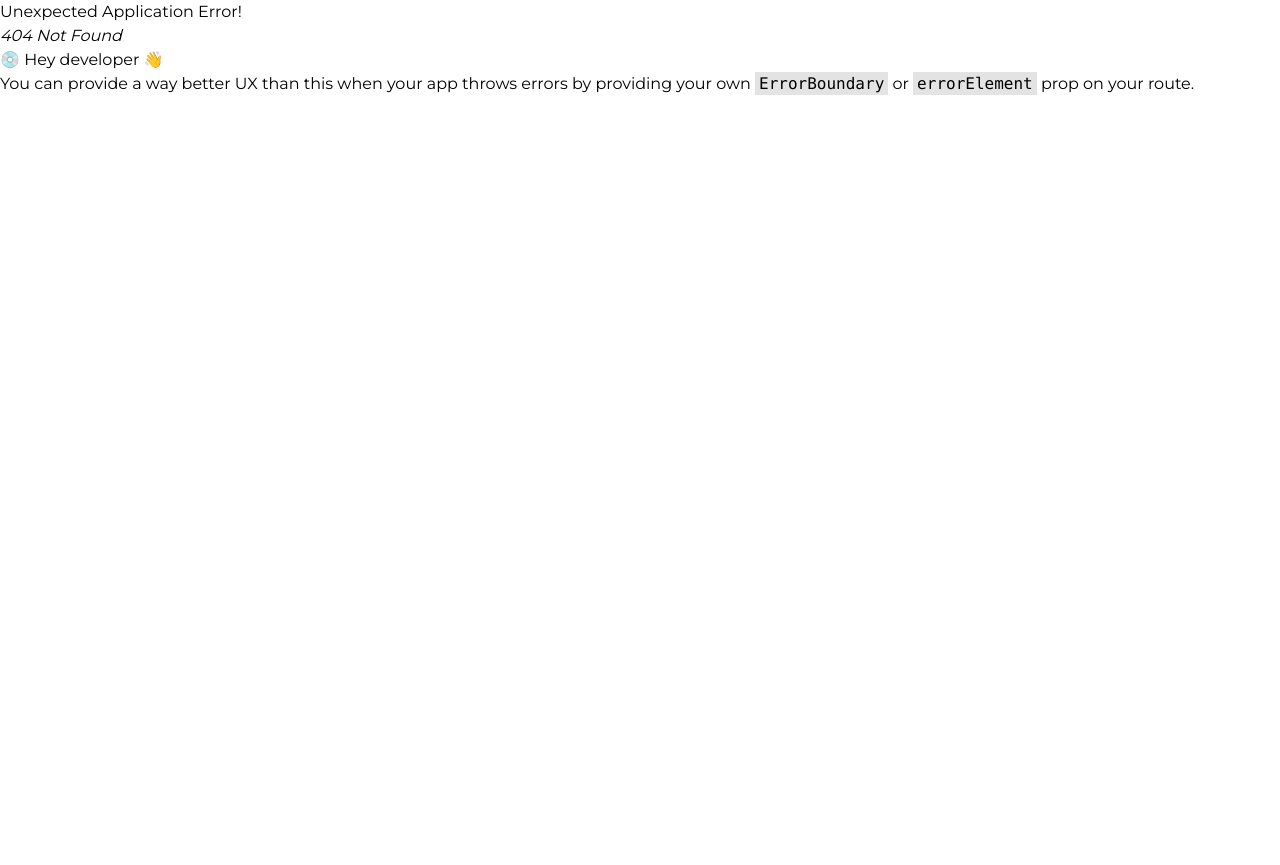
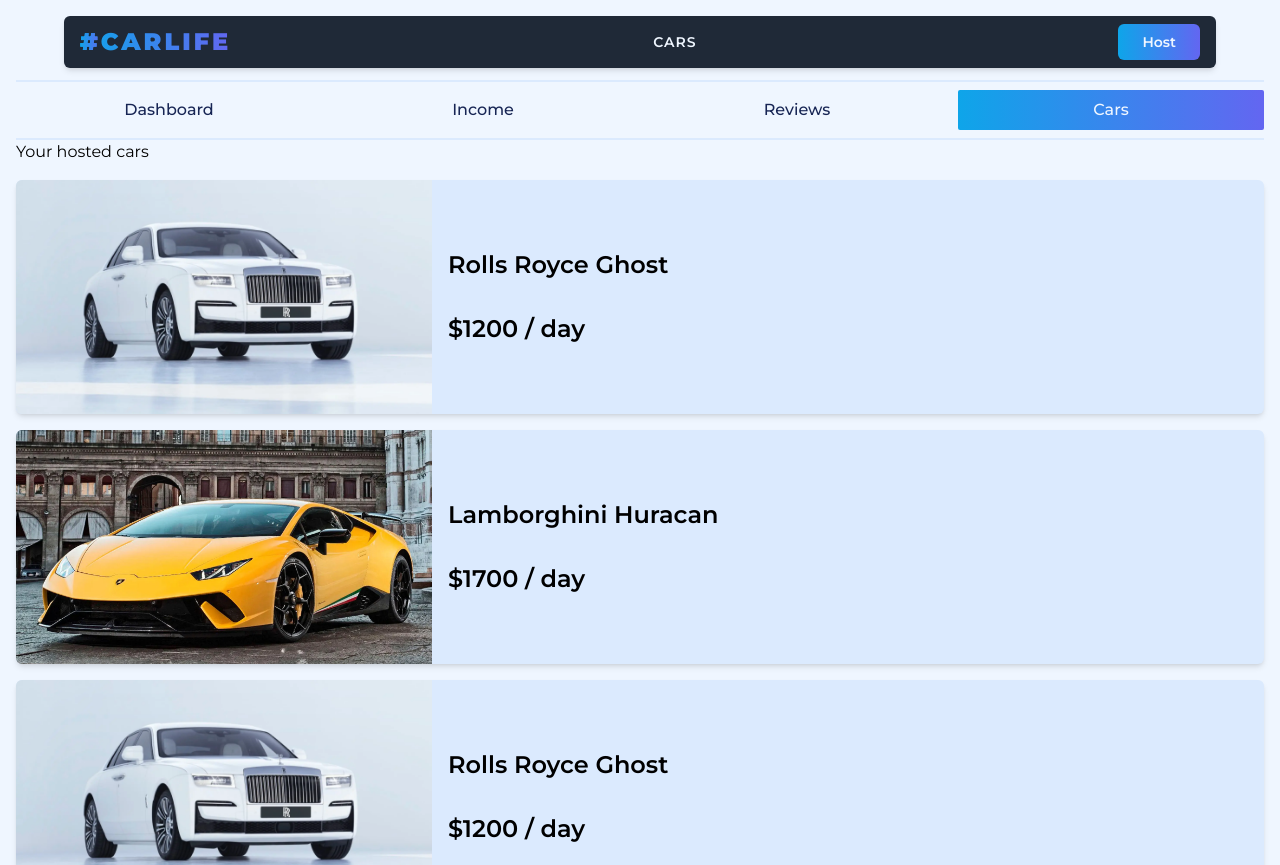
Before and after one commit to GlenKurio/carlife, a React (Vite) app: page /host/cars in a window 1280 px wide. Before the commit this address had no page. Shown: the top 865 px of the page. Before the commit the page ends 800 px from the top, so only its background shows below. Built offline with nearby package versions, Linux system fonts and the light colour scheme.

Commit message:
host layout and undelying pages

```diff
--- a/src/App.jsx
+++ b/src/App.jsx
@@ -12,6 +12,11 @@
 import Dashboard from "./pages/Host/Dashboard";
 import Income from "./pages/Host/Income";
 import Reviews from "./pages/Host/Reviews";
+import HostedCars from "./pages/Host/HostedCars/HostedCars";
+import HostedCarDetailsLayout from "./pages/Host/HostedCars/HostedCarDetails/HostedCarDetailsLayout";
+import Details from "./pages/Host/HostedCars/HostedCarDetails/Details";
+import Pricing from "./pages/Host/HostedCars/HostedCarDetails/Pricing";
+import Photos from "./pages/Host/HostedCars/HostedCarDetails/Photos";
 const router = createBrowserRouter(
   createRoutesFromElements(
     <Route path="/" element={<AppLayout />}>
@@ -22,6 +27,12 @@
         <Route index element={<Dashboard />} />
         <Route path="income" element={<Income />} />
         <Route path="reviews" element={<Reviews />} />
+        <Route path="cars" element={<HostedCars />} />
+        <Route path="cars/:id" element={<HostedCarDetailsLayout />}>
+          <Route index element={<Details />} />
+          <Route path="pricing" element={<Pricing />} />
+          <Route path="photos" element={<Photos />} />
+        </Route>
       </Route>
     </Route>
   )
--- a/src/components/layouts/AppLayout/Navbar.jsx
+++ b/src/components/layouts/AppLayout/Navbar.jsx
@@ -1,4 +1,4 @@
-import { Link } from "react-router-dom";
+import { Link, NavLink } from "react-router-dom";
 
 const navigation = [{ name: "Cars", href: "/cars", current: true }];
 
@@ -18,13 +18,17 @@
       </div>
       <ul className="flex gap-4 mx-auto">
         {navigation.map((item, idx) => (
-          <li
-            key={idx}
-            className="text-blue-50 hover:text-blue-500 font-[600] tracking-[1px] transition-all duration-200 text-sm  cursor-pointer uppercase "
-          >
-            <Link to={item.href} className="md:p-2">
+          <li key={idx} className="">
+            <NavLink
+              to={item.href}
+              className={({ isActive }) =>
+                isActive
+                  ? " text-blue-500 font-[600] tracking-[1px] text-sm  cursor-pointer uppercase md:p-2"
+                  : "text-blue-50 hover:text-blue-500 font-[600] tracking-[1px] transition-all duration-200 text-sm  cursor-pointer uppercase md:p-2"
+              }
+            >
               {item.name}
-            </Link>
+            </NavLink>
           </li>
         ))}
       </ul>
--- a/src/components/layouts/HostLayout/HostNav.jsx
+++ b/src/components/layouts/HostLayout/HostNav.jsx
@@ -13,20 +13,24 @@
     name: "Reviews",
     to: "reviews",
   },
+  {
+    name: "Cars",
+    to: "cars",
+  },
 ];
 
 function HostNav() {
   return (
-    <nav className="w-full border-t-[2px] border-solid border-blue-600  overflow-hidden">
-      <ul className="flex justify-between ">
+    <nav className="w-full py-2 border-y-2 border-blue-100 overflow-hidden mx-auto">
+      <ul className="grid grid-cols-2 md:grid-cols-4 justify-center gap-2">
         {hostLinks.map((link, idx) => (
           <li className="w-full text-center " key={idx}>
             <NavLink
               end
               className={({ isActive }) =>
                 isActive
-                  ? "p-2 w-full  inline-block font-medium text-blue-600 hover:text-blue-600 border-b-[2px]  border-blue-600"
-                  : "p-2 w-full  inline-block font-medium text-blue-950 hover:text-blue-600 border-b-[2px] border-transparent hover:border-b-[2px] hover:border-blue-600"
+                  ? "p-2 w-full  inline-block font-medium text-blue-50  border-blue-600 bg-gradient-to-r from-sky-500 to-indigo-500 rounded-sm"
+                  : "p-2 w-full  inline-block font-medium text-blue-950 hover:text-blue-50 hover:bg-gradient-to-r from-sky-500 to-indigo-500 rounded-sm"
               }
               to={link.to}
             >
--- /dev/null
+++ b/src/pages/Host/HostedCars/HostedCarDetails/CarDetailsNav.jsx
@@ -0,0 +1,33 @@
+import { NavLink } from "react-router-dom";
+
+const detailsLinks = [
+  { name: "Details", to: "." },
+  { name: "Pricing", to: "pricing" },
+  { name: "Photos", to: "photos" },
+];
+
+function CarDetailsNav() {
+  return (
+    <nav className="">
+      <ul className="flex items-center justify-between ">
+        {detailsLinks.map((link) => (
+          <li>
+            <NavLink
+              to={link.to}
+              end
+              className={({ isActive }) =>
+                isActive
+                  ? "p-2 w-full  inline-block font-medium text-blue-50  border-blue-600 bg-gradient-to-r from-sky-500 to-indigo-500 rounded-sm"
+                  : "p-2 w-full  inline-block font-medium text-blue-950 hover:text-blue-50 hover:bg-gradient-to-r from-sky-500 to-indigo-500 rounded-sm"
+              }
+            >
+              {link.name}
+            </NavLink>
+          </li>
+        ))}
+      </ul>
+    </nav>
+  );
+}
+
+export default CarDetailsNav;
--- /dev/null
+++ b/src/pages/Host/HostedCars/HostedCarDetails/Details.jsx
@@ -0,0 +1,5 @@
+function Details() {
+  return <div>Details will be here</div>;
+}
+
+export default Details;
--- /dev/null
+++ b/src/pages/Host/HostedCars/HostedCarDetails/HostedCarDetailsLayout.jsx
@@ -0,0 +1,24 @@
+import { useParams, Outlet, Link } from "react-router-dom";
+import CarDetailsNav from "./CarDetailsNav";
+
+function HostedCarDetailsLayout() {
+  const params = useParams();
+  return (
+    <>
+      <Link
+        to=".."
+        relative="path"
+        className="text-xl font-medium text-blue-600  hover:text-blue-500"
+      >
+        &larr; <span className="hover:underline">Back to all cars</span>
+      </Link>
+      <div className="h-[300px] w-full bg-blue-400">
+        <div>Some car info here</div>
+        <CarDetailsNav carId={params.id} />
+        <Outlet />
+      </div>
+    </>
+  );
+}
+
+export default HostedCarDetailsLayout;
--- /dev/null
+++ b/src/pages/Host/HostedCars/HostedCarDetails/Photos.jsx
@@ -0,0 +1,5 @@
+function Photos() {
+  return <div>Photos will be here</div>;
+}
+
+export default Photos;
--- /dev/null
+++ b/src/pages/Host/HostedCars/HostedCarDetails/Pricing.jsx
@@ -0,0 +1,5 @@
+function Pricing() {
+  return <div>Pricing will be here</div>;
+}
+
+export default Pricing;
--- /dev/null
+++ b/src/pages/Host/HostedCars/HostedCars.jsx
@@ -0,0 +1,78 @@
+import { Link } from "react-router-dom";
+import HostedCarsCard from "./HostedCarsCard";
+const hostedCars = [
+  {
+    id: 1, // gonns be user id, as well as document id
+    createdAt: "",
+    make: "Rolls Royce",
+    model: "Ghost",
+    year: 2023,
+    price: 1200,
+    img: "/carimgs/ghost.webp",
+    classen: "luxury",
+  },
+  {
+    id: 2,
+    createdAt: "",
+    make: "Lamborghini",
+    model: "Huracan",
+    year: 2022,
+    price: 1700,
+    img: "/carimgs/lambo.webp",
+    classen: "supercar",
+  },
+  {
+    id: 3, // gonns be user id, as well as document id
+    createdAt: "",
+    make: "Rolls Royce",
+    model: "Ghost",
+    year: 2023,
+    price: 1200,
+    img: "/carimgs/ghost.webp",
+    classen: "luxury",
+  },
+  {
+    id: 4,
+    createdAt: "",
+    make: "Lamborghini",
+    model: "Huracan",
+    year: 2022,
+    price: 1700,
+    img: "/carimgs/lambo.webp",
+    classen: "supercar",
+  },
+  {
+    id: 5, // gonns be user id, as well as document id
+    createdAt: "",
+    make: "Rolls Royce",
+    model: "Ghost",
+    year: 2023,
+    price: 1200,
+    img: "/carimgs/ghost.webp",
+    classen: "luxury",
+  },
+  {
+    id: 6,
+    createdAt: "",
+    make: "Lamborghini",
+    model: "Huracan",
+    year: 2022,
+    price: 1700,
+    img: "/carimgs/lambo.webp",
+    classen: "supercar",
+  },
+];
+function HostedCars() {
+  return (
+    <div className="flex flex-col gap-4">
+      <h1>Your hosted cars</h1>
+      {hostedCars.map((hCar, idx) => (
+        <Link to={hCar.id} key={idx}>
+          <HostedCarsCard car={hCar} />
+        </Link>
+      ))}
+    </div>
+  );
+}
+
+export default HostedCars;
--- /dev/null
+++ b/src/pages/Host/HostedCars/HostedCarsCard.jsx
@@ -0,0 +1,23 @@
+import { Link } from "react-router-dom";
+
+function HostedCarsCard({ car }) {
+  return (
+    <Link to={`/host/cars/${car.id}`}>
+      <article className="flex gap-4 rounded-md overflow-hidden shadow-md hover:shadow-lg transition-all duration-200 bg-blue-100">
+        <img
+          src={car.img}
+          alt={`${car.make} ${car.model}`}
+          className="aspect-video object-cover w-1/3"
+        />
+        <p className="flex flex-col justify-center gap-4 font-semibold w-full py-2 text-md md:text-2xl md:gap-8">
+          <span>
+            {car.make} {car.model}
+          </span>
+          <span>${car.price} / day</span>
+        </p>
+      </article>
+    </Link>
+  );
+}
+
+export default HostedCarsCard;
```
